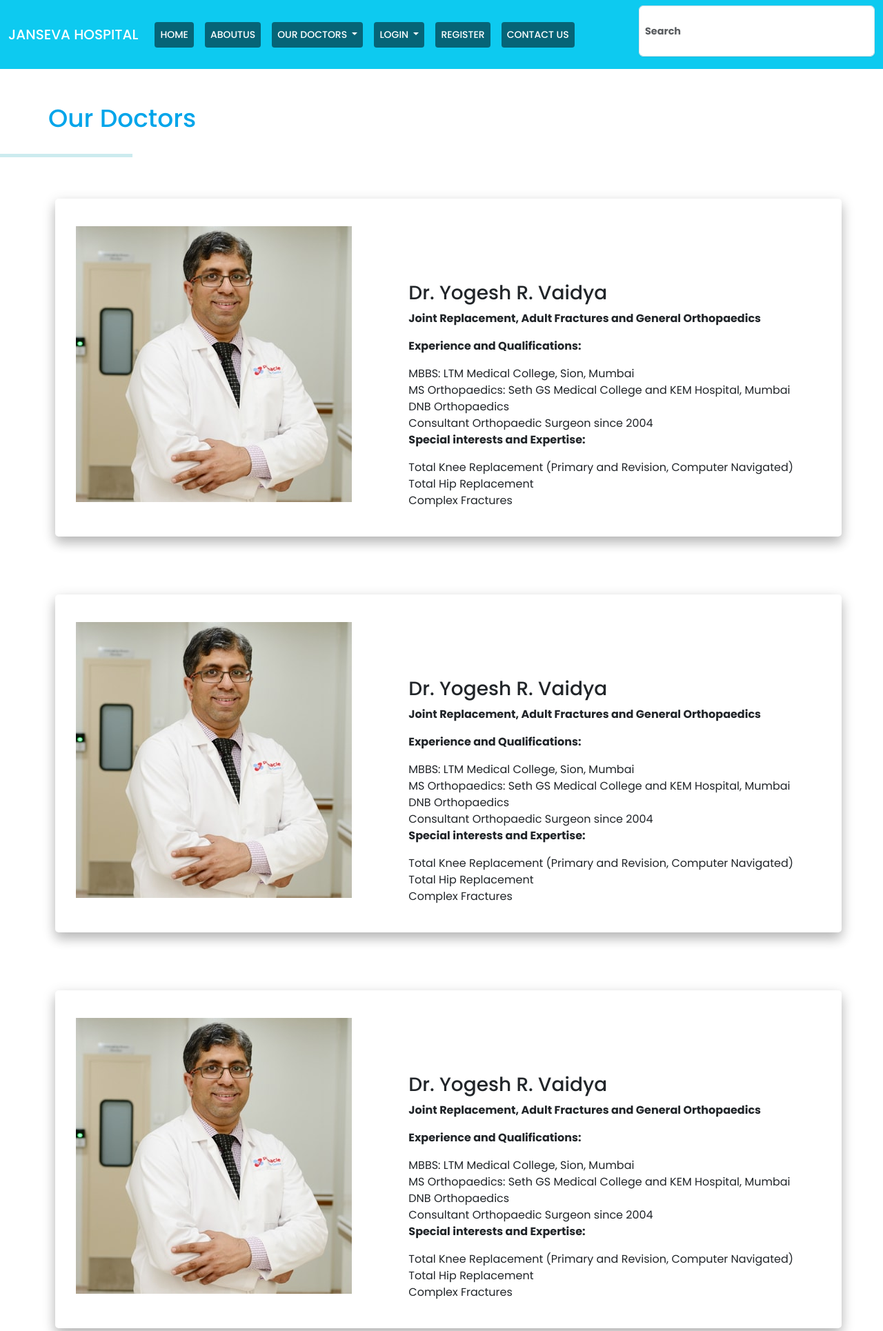
After one commit to Mataprasad91/Hospital-Management-System, a PHP site: page /doctor.php in a window 1280 px wide. The commit adds this page. Shown: the top 1930 px of the page at 69% size. Run offline with PHP 8.4, Linux system fonts and the light colour scheme; some libraries are stand-ins or nearby versions.

Commit message:
files updartdd

```diff
--- a/admin/dash/deleteappointment.php
+++ b/admin/dash/deleteappointment.php
@@ -15,7 +15,7 @@ $currentURL = (isset($_SERVER['HTTPS']) && $_SERVER['HTTPS'] === 'on' ?
   "https" : "http") . "://" . $_SERVER['HTTP_HOST'] .
   $_SERVER['REQUEST_URI'];
 $url = substr($currentURL, strrpos($currentURL, '?') + 1);
-if ($url == "msg=doctordelete") {
+if ($url == "msg=appointmentDeleteSuccessfull") {
   echo '<div class="alert alert-dismissible alert-success">
             <button type="button" class="btn-close close" data-dismiss="alert"></button>
             <strong>APPOINTMENT RECORD DELETED</strong>
@@ -28,7 +28,6 @@ if ($url == "msg=doctordelete") {
 </div>
         <div class="row">
           <div class="col-lg-12">
-
 
           </div>
         </div>
@@ -105,8 +104,6 @@ if ($url == "msg=doctordelete") {
             </section>
           </div>
 
-
-
 <?php
 
 
--- a/admin/dash/headerpatient.php
+++ b/admin/dash/headerpatient.php
@@ -185,7 +185,7 @@ if(isset($_SESSION['email'])){
           <div class="col-lg-6 col-md-6 col-sm-12 col-xs-12">
             <div class="info-box blue-bg">
               <i class="fa fa-cloud-download"></i>
-              <div class="count"><?php  getAllAppointment($patientId) ?></div>
+              <div class="count"><?php  getAllAppointment($patientId.) ?></div>
               <div class="title">NO.OF Appointment</div>
             </div>
             <!--/.info-box-->
--- /dev/null
+++ b/admin/doctor.php
@@ -0,0 +1,170 @@
+
+<?php
+    $title="OUR DOCTORS";
+include "../public/includes2/header.php";
+include "../public/includes2/navbar.php";
+?>
+
+
+
+<!DOCTYPE html>
+<html lang="en">
+<head>
+    <meta name="viewport" content="width=device-width, initial-scale=1">
+    <link rel="stylesheet" type="text/css" href="doctor.css">
+    <link rel="stylesheet" type="text/css" href="doctor .css">
+    </head>
+    </head>
+    <body>
+
+<section>
+
+    <div class="sec-title">
+            <h1>Our Doctors</h1>
+        </div>
+    <div class="after-table">
+        <hr />
+    </div>
+
+<div class="container">
+    <img class="img-holder" src="drsandeep.jpg" />
+    <div class="det-holder">
+    <h3 class="blog-title">Dr. Yogesh R. Vaidya</h3>
+		<p><strong>Joint Replacement, Adult Fractures and General Orthopaedics</strong> </p>
+    <p><strong>Experience and Qualifications:</strong></p>
+    <ul>
+        <li>MBBS: LTM Medical College, Sion, Mumbai</li>
+        <li>MS Orthopaedics: Seth GS Medical College and KEM Hospital, Mumbai</li>
+        <li>DNB Orthopaedics</li>
+        <li>Consultant Orthopaedic Surgeon since 2004</li>
+        <p><strong>Special interests and Expertise:</strong></p>
+        <ul>
+            <li>Total Knee Replacement (Primary and Revision, Computer Navigated)</li>
+            <li>Total Hip Replacement</li>
+            <li>Complex Fractures</li>
+        </ul>
+    </ul>
+	</div>
+</div>
+
+</section>
+        <br />
+
+        <section>
+        <div class="container">
+    <img class="img-holder" src="drsandeep.jpg" />
+    <div class="det-holder">
+    <h3 class="blog-title">Dr. Yogesh R. Vaidya</h3>
+		<p><strong>Joint Replacement, Adult Fractures and General Orthopaedics</strong> </p>
+    <p><strong>Experience and Qualifications:</strong></p>
+    <ul>
+        <li>MBBS: LTM Medical College, Sion, Mumbai</li>
+        <li>MS Orthopaedics: Seth GS Medical College and KEM Hospital, Mumbai</li>
+        <li>DNB Orthopaedics</li>
+        <li>Consultant Orthopaedic Surgeon since 2004</li>
+        <p><strong>Special interests and Expertise:</strong></p>
+        <ul>
+            <li>Total Knee Replacement (Primary and Revision, Computer Navigated)</li>
+            <li>Total Hip Replacement</li>
+            <li>Complex Fractures</li>
+        </ul>
+    </ul>
+	</div>
+        </div>
+
+        </section>
+
+
+        <br />
+
+
+        <section>
+        <div class="container">
+    <img class="img-holder" src="drsandeep.jpg" />
+    <div class="det-holder">
+    <h3 class="blog-title">Dr. Yogesh R. Vaidya</h3>
+		<p><strong>Joint Replacement, Adult Fractures and General Orthopaedics</strong> </p>
+    <p><strong>Experience and Qualifications:</strong></p>
+    <ul>
+        <li>MBBS: LTM Medical College, Sion, Mumbai</li>
+        <li>MS Orthopaedics: Seth GS Medical College and KEM Hospital, Mumbai</li>
+        <li>DNB Orthopaedics</li>
+        <li>Consultant Orthopaedic Surgeon since 2004</li>
+        <p><strong>Special interests and Expertise:</strong></p>
+        <ul>
+            <li>Total Knee Replacement (Primary and Revision, Computer Navigated)</li>
+            <li>Total Hip Replacement</li>
+            <li>Complex Fractures</li>
+        </ul>
+    </ul>
+	</div>
+        </div>
+
+        </section>
+        <br />
+
+
+        <section>
+        <div class="container">
+    <img class="img-holder" src="drsandeep.jpg" />
+    <div class="det-holder">
+    <h3 class="blog-title">Dr. Yogesh R. Vaidya</h3>
+		<p><strong>Joint Replacement, Adult Fractures and General Orthopaedics</strong> </p>
+    <p><strong>Experience and Qualifications:</strong></p>
+    <ul>
+        <li>MBBS: LTM Medical College, Sion, Mumbai</li>
+        <li>MS Orthopaedics: Seth GS Medical College and KEM Hospital, Mumbai</li>
+        <li>DNB Orthopaedics</li>
+        <li>Consultant Orthopaedic Surgeon since 2004</li>
+        <p><strong>Special interests and Expertise:</strong></p>
+        <ul>
+            <li>Total Knee Replacement (Primary and Revision, Computer Navigated)</li>
+            <li>Total Hip Replacement</li>
+            <li>Complex Fractures</li>
+        </ul>
+    </ul>
+	</div>
+        </div>
+
+        </section>
+        <br />
+
+        <section>
+        <div class="container">
+    <img class="img-holder" src="drsandeep.jpg" />
+    <div class="det-holder">
+    <h3 class="blog-title">Dr. Yogesh R. Vaidya</h3>
+		<p><strong>Joint Replacement, Adult Fractures and General Orthopaedics</strong> </p>
+    <p><strong>Experience and Qualifications:</strong></p>
+    <ul>
+        <li>MBBS: LTM Medical College, Sion, Mumbai</li>
+        <li>MS Orthopaedics: Seth GS Medical College and KEM Hospital, Mumbai</li>
+        <li>DNB Orthopaedics</li>
+        <li>Consultant Orthopaedic Surgeon since 2004</li>
+        <p><strong>Special interests and Expertise:</strong></p>
+        <ul>
+            <li>Total Knee Replacement (Primary and Revision, Computer Navigated)</li>
+            <li>Total Hip Replacement</li>
+            <li>Complex Fractures</li>
+        </ul>
+    </ul>
+	</div>
+        </div>
+
+        </section>
+        <br />
+        <br />
+        <footer>
+
+
+            <div class="row cpline">
+                <p>copyright &copy; 2020 by Mataprasad. All rights reserved.
+                </p>
+            </div>
+
+    </footer>
+        </body>
+</html>
+<?php
+include "../public/includes2/footer.php";
+?>
--- a/admin/login.php
+++ b/admin/login.php
@@ -59,8 +59,6 @@ if ($url == "loginFailed") {
   </div>
 </section>
 
-
-
 <?php
 include "includes/footer.php";
 ?>
```
Also changed, not shown: admin/dash/viewdoctor.php (+0 -9 lines), admin/login-paitent.php (+6 -8 lines).
